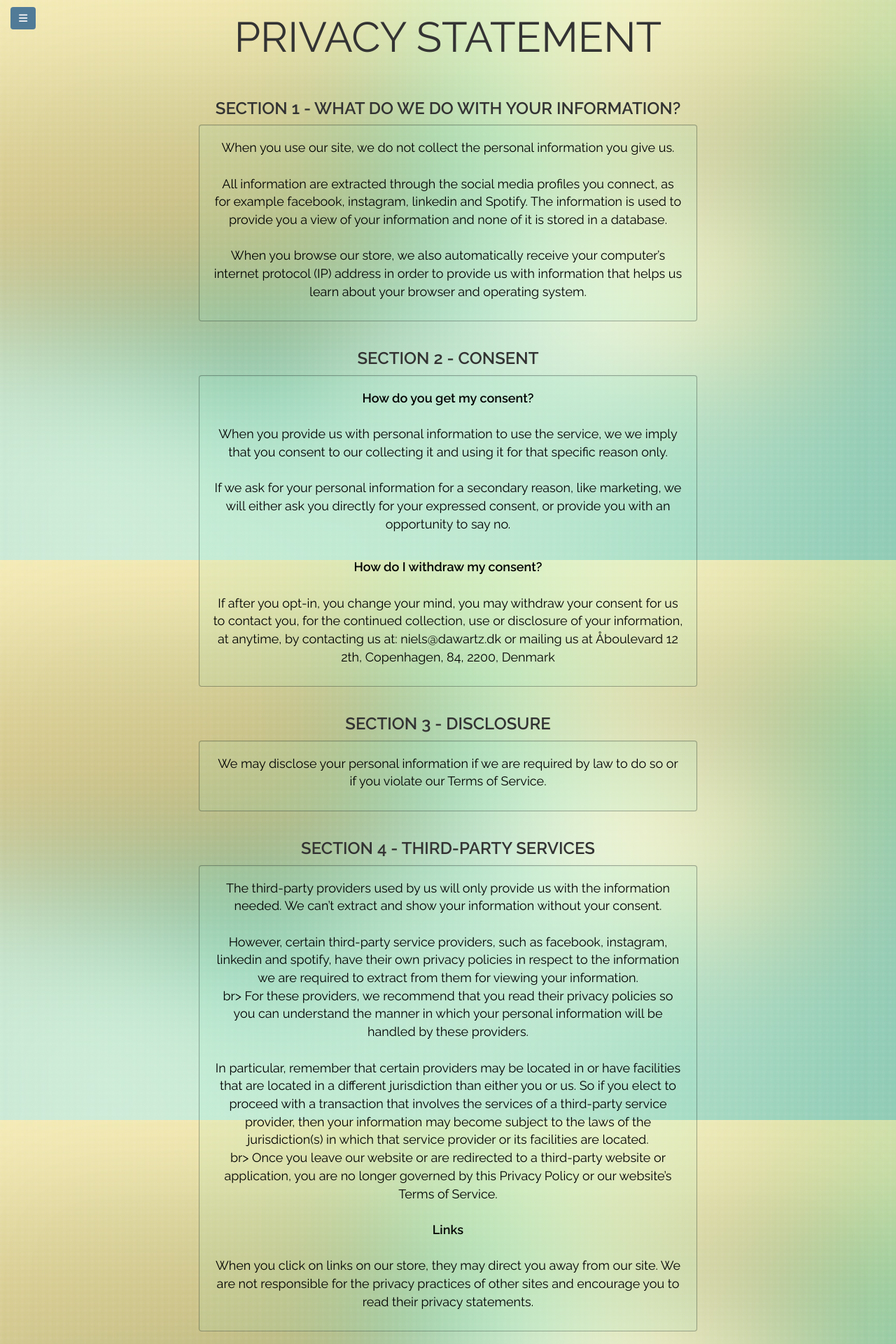
After one commit to nielsdaw/digital_identity, a Django app: page /privacy_policy/ in a window 1280 px wide. The commit adds this page. Shown: the top 1920 px of the page at 70% size. Run offline with Django 3.2, Linux system fonts and the light colour scheme; a user stored in the database is signed in; some libraries are stand-ins or nearby versions.

Commit message:
Added private policy & other nice stuff

```diff
--- a/assets/css/simple-sidebar.css
+++ b/assets/css/simple-sidebar.css
@@ -71,7 +71,7 @@
     display: block;
     text-decoration: none;
     color: #7efcd0b3;
-    color: rgba(126, 252, 208);
+    color: rgba(80, 134, 204, 1);
 }
 
 .sidebar-nav li a:hover {
--- a/assets/css/styles.css
+++ b/assets/css/styles.css
@@ -227,7 +227,6 @@ body{
 .profile-img-detail{
     height: 240px;
     width: 240px;
-
 }
 
 .nav-button{
@@ -273,3 +272,8 @@ body{
     border-radius: 3px;
     border: 1px solid rgba(0, 0,0, 0.3);
 }
+
+#logo-nav{
+    height:30px;
+    width: 60px;
+}
--- a/dashboard/templates/dashboard/social_me.html
+++ b/dashboard/templates/dashboard/social_me.html
@@ -248,6 +248,7 @@
      </div>
 
     <!-- Last level - suggestion of more connections -->
+    {% if request.session.social_media|length < 3 %}
         <div class="row p-t-4 p-b-3">
             <div class="col-md-4 col-xs-6 col-xs-offset-3 col-md-offset-4 well profile-well">
                 <div class="text-center">
@@ -256,13 +257,14 @@
                     </p>
                 </div>
                 <div class="col-xs-8 col-xs-offset-2 col-md-6 col-md-offset-3">
-                <a href="{% url 'home' %}" class="btn btn-block btn-sm btn-primary btn-more-info">
-                    <i class="fa fa-users" aria-hidden="true"></i>
+                    <a href="{% url 'connect' %}" class="btn btn-block btn-sm btn-primary btn-more-info">
+                        <i class="fa fa-connectdevelop" aria-hidden="true"></i>
                         Connect more profiles
                     </a>
                 </div>
             </div>
         </div>
+    {% endif %}
 
 
 {% endfor %}
--- a/digital_identity/config.py
+++ b/digital_identity/config.py
@@ -26,10 +26,10 @@ SOCIAL_AUTH_URL_NAMESPACE = 'social'
 
 # Used to redirect the user once the auth process ended successfully.
 # The value of ?next=/foo is used if it was present
-SOCIAL_AUTH_LOGIN_REDIRECT_URL = '/home/'
+SOCIAL_AUTH_LOGIN_REDIRECT_URL = '/connect/'
 
 # URL where the user will be redirected in case of an error
-SOCIAL_AUTH_LOGIN_ERROR_URL = '/home/'
+SOCIAL_AUTH_LOGIN_ERROR_URL = '/connect/'
 
 
 # Used to redirect new registered users, will be used in place of SOCIAL_AUTH_LOGIN_REDIRECT_URL if defined.
--- a/digital_identity/urls.py
+++ b/digital_identity/urls.py
@@ -35,16 +35,30 @@ urlpatterns = [
         name='index'
     ),
     url(
-        r'^home/',
+        r'^connect/',
         views.HomePageView.as_view(),
-        name='home'
+        name='connect'
+    ),
+    url(
+        r'^privacy_policy/',
+        views.PrivacyPolicyView.as_view(),
+        name='privacy_policy'
     ),
     url(
         r'^admin/',
         admin.site.urls
     ),
-    url(r'^dashboard/', include('dashboard.urls', namespace='dashboard')),
-    url('', include('social.apps.django_app.urls', namespace='social')),
-    url('', include('django.contrib.auth.urls', namespace='auth')),
+    url(
+        r'^dashboard/',
+        include('dashboard.urls', namespace='dashboard')
+    ),
+    url(
+        '',
+        include('social.apps.django_app.urls', namespace='social')
+    ),
+    url(
+        '',
+        include('django.contrib.auth.urls', namespace='auth')
+    ),
 
 ]
--- a/digital_identity/views.py
+++ b/digital_identity/views.py
@@ -7,20 +7,24 @@ from django.utils.decorators import method_decorator
 from django.contrib.auth.decorators import login_required
 from django.contrib import messages
 
-from . import services
-
 
 class IndexView(TemplateView):
     template_name = "index.html"
 
     def get(self, request, *args, **kwargs):
-        print("Index get visited")
+        return render(request, self.template_name,)
+
+
+class PrivacyPolicyView(TemplateView):
+    template_name = "privacy_policy.html"
+
+    def get(self, request, *args, **kwargs):
         return render(request, self.template_name,)
 
 
 @method_decorator(login_required, name='dispatch')
 class HomePageView(TemplateView):
-    template_name = "home.html"
+    template_name = "connect.html"
 
     def get_context_data(self, **kwargs):
         context = super(HomePageView, self).get_context_data(**kwargs)
@@ -44,7 +48,5 @@ class LogoutView(generic.RedirectView):
     url = reverse_lazy("index")
 
     def get(self, request, *args, **kwargs):
-        print("Logout view visited")
-        messages.add_message(request, messages.INFO, 'Logged out successfully - see you soon.')
         logout(request)
         return super().get(request, *args, **kwargs)
--- a/templates/layout.html
+++ b/templates/layout.html
@@ -18,6 +18,9 @@
 
         <!-- Bootstrap min css -->
         <link rel="stylesheet" href="{% static 'css/bootstrap.min.css' %}" type="text/css">
+
+        <!-- Bootstrap tour -->
+        <link href="bootstrap-tour.min.css" rel="stylesheet">
 
         <!-- Custom stylesheet -->
         <link rel="stylesheet" href="{% static 'css/styles.css' %}">
@@ -48,14 +51,20 @@
                             </a>
                         </li>
                         <li>
-                            <a href="{% url 'home' %}">
-                                <i class="fa fa-users" aria-hidden="true"></i>
+                            <a href="{% url 'connect' %}">
+                                <i class="fa fa-connectdevelop" aria-hidden="true"></i>
                                 Connect
                             </a>
                         </li>
                         <li>
+                            <a href="{% url 'dashboard:social_me' %}">
+                                <i class="fa fa-address-card" aria-hidden="true"></i>
+                                Social Me
+                            </a>
+                        </li>
+                        <li>
                             <a href="{% url 'dashboard:main' %}">
-                                <i class="fa fa-dashboard" aria-hidden="true"></i>
+                                <i class="fa fa-users" aria-hidden="true"></i>
                                 Dashboard
                             </a>
                         </li>
@@ -96,8 +105,11 @@
          <!-- main js -->
          <script src="{% static 'js/main.js' %}"></script>
 
-        <!-- Latest compiled and minified JavaScript -->
+        <!-- Latest compiled and minified bootstrap JavaScript -->
         <script src="https://maxcdn.bootstrapcdn.com/bootstrap/3.3.7/js/bootstrap.min.js" integrity="sha384-Tc5IQib027qvyjSMfHjOMaLkfuWVxZxUPnCJA7l2mCWNIpG9mGCD8wGNIcPD7Txa" crossorigin="anonymous"></script>
+
+        <!-- Bootstrap tour js -->
+        <script src="bootstrap-tour.min.js"></script>
 
         {% block javascript %}{% endblock %}
     </body>
--- /dev/null
+++ b/templates/privacy_policy.html
@@ -0,0 +1,130 @@
+{% extends "layout.html" %}
+
+{% block title %}Social Me - Privacy Policy{% endblock %}
+
+{%block content%}
+
+    <div class="row">
+        <div class="col-xs-12 col-md-8 col-md-offset-2 ">
+            <div class="text-center">
+                <h2 class="header">PRIVACY STATEMENT</h2><br>
+
+                <!-- Section 1 -->
+                <div class="row ">
+                    <h3><strong>SECTION 1 - WHAT DO WE DO WITH YOUR INFORMATION?</strong></h3>
+                    <div class="col-md-10 col-md-offset-1 col-xs-12 profile-well well md">
+                        <p>
+                            When you use our site, we do not collect the personal information you give us.<br><br>
+
+                            All information are extracted through the social media profiles you connect, as for example facebook, instagram, linkedin and Spotify.
+                            The information is used to provide you a view of your information and none of it is stored in a database.<br><br>
+
+                            When you browse our store, we also automatically receive your computer’s internet protocol (IP) address in order to provide us with information that helps us learn about your browser and operating system.
+                        </p>
+                    </div>
+                </div>
+
+                <!-- Section 2 -->
+                <div class="row ">
+                    <h3><strong>SECTION 2 - CONSENT</strong></h3>
+                    <div class="col-md-10 col-md-offset-1 col-xs-12 profile-well well md">
+                        <p>
+                            <strong>How do you get my consent?</strong><br><br>
+
+                            When you provide us with personal information to use the service, we we imply that you consent to our collecting it and using it for that specific reason only.<br><br>
+
+                            If we ask for your personal information for a secondary reason, like marketing, we will either ask you directly for your expressed consent, or provide you with an opportunity to say no.
+                        </p><br>
+
+                        <p>
+                            <strong>How do I withdraw my consent?</strong><br><br>
+
+                            If after you opt-in, you change your mind, you may withdraw your consent for us to contact you, for the continued collection, use or disclosure of your information, at anytime, by contacting us at:
+                            niels@dawartz.dk or mailing us at Åboulevard 12 2th, Copenhagen, 84, 2200, Denmark
+
+                        </p>
+                    </div>
+                </div>
+
+                <!-- Section 3 -->
+                <div class="row ">
+                    <h3><strong>SECTION 3 - DISCLOSURE</strong></h3>
+                    <div class="col-md-10 col-md-offset-1 col-xs-12 profile-well well md">
+                        <p>
+                            We may disclose your personal information if we are required by law to do so or if you violate our Terms of Service.
+                        </p>
+                    </div>
+                </div>
+
+                <!-- Section 4 -->
+                <div class="row ">
+                    <h3><strong>SECTION 4 - THIRD-PARTY SERVICES</strong></h3>
+                    <div class="col-md-10 col-md-offset-1 col-xs-12 profile-well well md">
+                        <p>
+                            The third-party providers used by us will only provide us with the information needed. We can’t extract and show your information without your consent.<br><br>
+
+                            However, certain third-party service providers, such as facebook, instagram, linkedin and spotify, have their own privacy policies in respect to the information we are required to extract from them for viewing your information.<br>br>
+
+                            For these providers, we recommend that you read their privacy policies so you can understand the manner in which your personal information will be handled by these providers.<br><br>
+
+                            In particular, remember that certain providers may be located in or have facilities that are located in a different jurisdiction than either you or us. So if you elect to proceed with a transaction that involves the services of a third-party service provider, then your information may become subject to the laws of the jurisdiction(s) in which that service provider or its facilities are located.<br>br>
+
+                            Once you leave our website or are redirected to a third-party website or application, you are no longer governed by this Privacy Policy or our website’s Terms of Service.<br><br>
+
+                            <strong>Links</strong><br><br>
+
+                            When you click on links on our store, they may direct you away from our site. We are not responsible for the privacy practices of other sites and encourage you to read their privacy statements.
+                        </p>
+                    </div>
+                </div>
+
+                <!-- Section 5 -->
+                <div class="row ">
+                    <h3><strong>SECTION 5 - SECURITY</strong></h3>
+                    <div class="col-md-10 col-md-offset-1 col-xs-12 profile-well well md">
+                        <p>
+                            To protect your personal information, we take reasonable precautions and follow industry best practices to make sure it is not inappropriately lost, misused, accessed, disclosed, altered or destroyed.<br><br>
+
+                            When you login to our service, the connection will be encrypted using secure socket layer technology (SSL).  Although no method of transmission over the Internet or electronic storage is 100% secure, we follow all the requirements and implement additional generally accepted industry standards.
+                        </p>
+                    </div>
+                </div>
+
+                <!-- Section 6 -->
+                <div class="row ">
+                    <h3><strong>SECTION 6 - AGE OF CONSENT</strong></h3>
+                    <div class="col-md-10 col-md-offset-1 col-xs-12 profile-well well md">
+                        <p>
+                            By using this site, you represent that you are at least the age of majority in your state or province of residence, or that you are the age of majority in your state or province of residence and you have given us your consent to allow any of your minor dependents to use this site.
+                        </p>
+                    </div>
+                </div>
+
+                <!-- Section 7 -->
+                <div class="row ">
+                    <h3><strong>SECTION 7 - CHANGES TO THIS PRIVACY POLICY</strong></h3>
+                    <div class="col-md-10 col-md-offset-1 col-xs-12 profile-well well md">
+                        <p>
+                            We reserve the right to modify this privacy policy at any time, so please review it frequently. Changes and clarifications will take effect immediately upon their posting on the website.
+                            If we make material changes to this policy, we will notify you here that it has been updated, so that you are aware of what information we collect, how we use it, and under what circumstances, if any, we use and/or disclose it.<br><br>
+
+                            If our website is acquired or merged with another company, your information will not be transferred to the new owners.
+                        </p>
+                    </div>
+                </div>
+
+                <!-- questions and contact 7 -->
+                <div class="row ">
+                    <h3><strong>QUESTIONS AND CONTACT INFORMATION</strong></h3>
+                    <div class="col-md-10 col-md-offset-1 col-xs-12 profile-well well md">
+                        <p>
+                            If you would like to: register a complaint, or simply want more information contact us at:<br>
+                            <a href="mailto:niels@dawartz.dk"><i class="fa fa-envelope-o" aria-hidden="true"></i> niels@dawartz.dk</a><br>
+                            <i class="fa fa-map-marker" aria-hidden="true"></i> Åboulevard 12 2th, Copenhagen, 2200, Denmark
+                        </p>
+                    </div>
+                </div>
+
+        </div>
+    </div>
+{%endblock%}
```
Also changed, not shown: dashboard/templates/dashboard/facebook_detail.html (+15 -7 lines), dashboard/templates/dashboard/main_profile.html (+10 -5 lines), templates/index.html (+14 -17 lines), templates/registration/login.html (+4 -6 lines), assets/js/walk-through.js (added), db.sqlite3, templates/connect.html (renamed from templates/home.html). Lines whose indentation alone changed are shown as unchanged.
